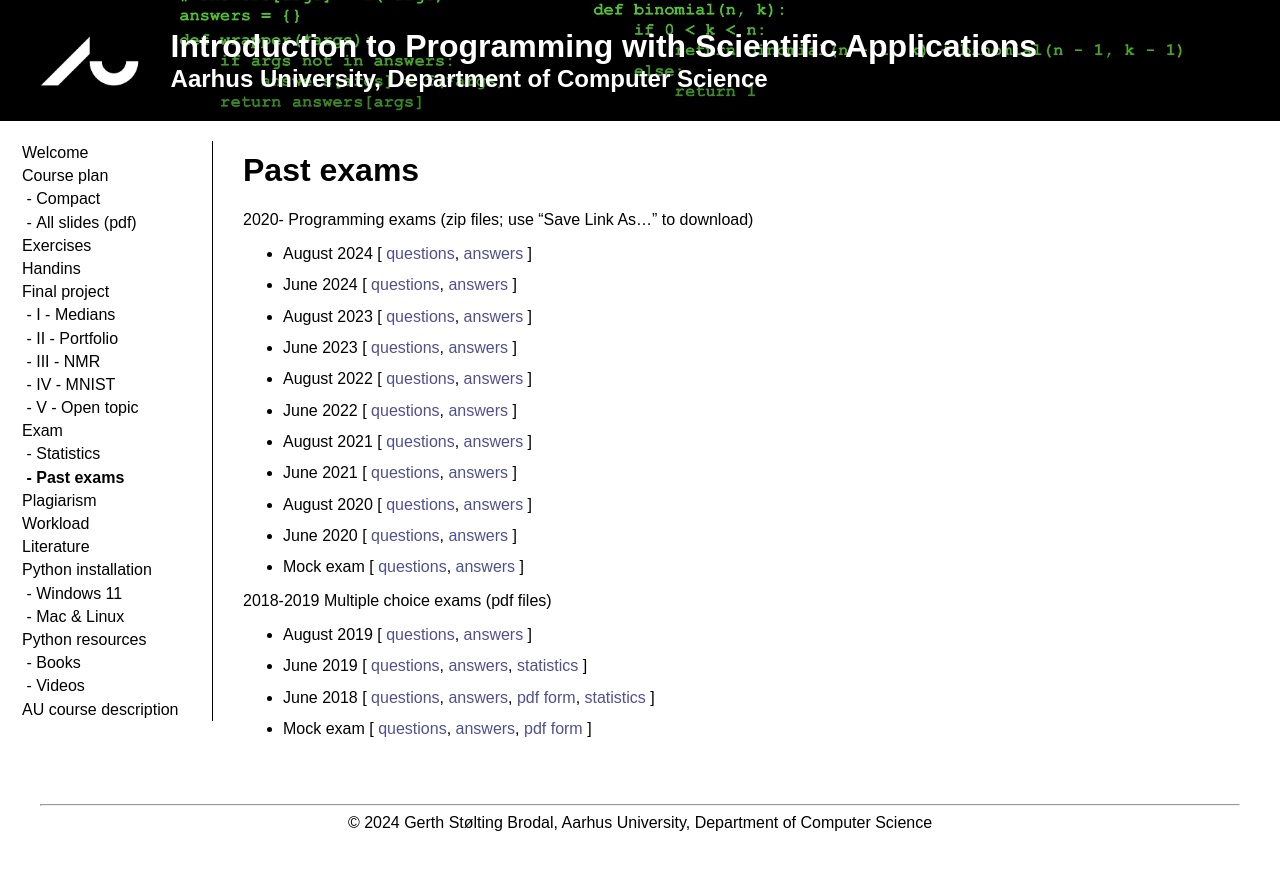
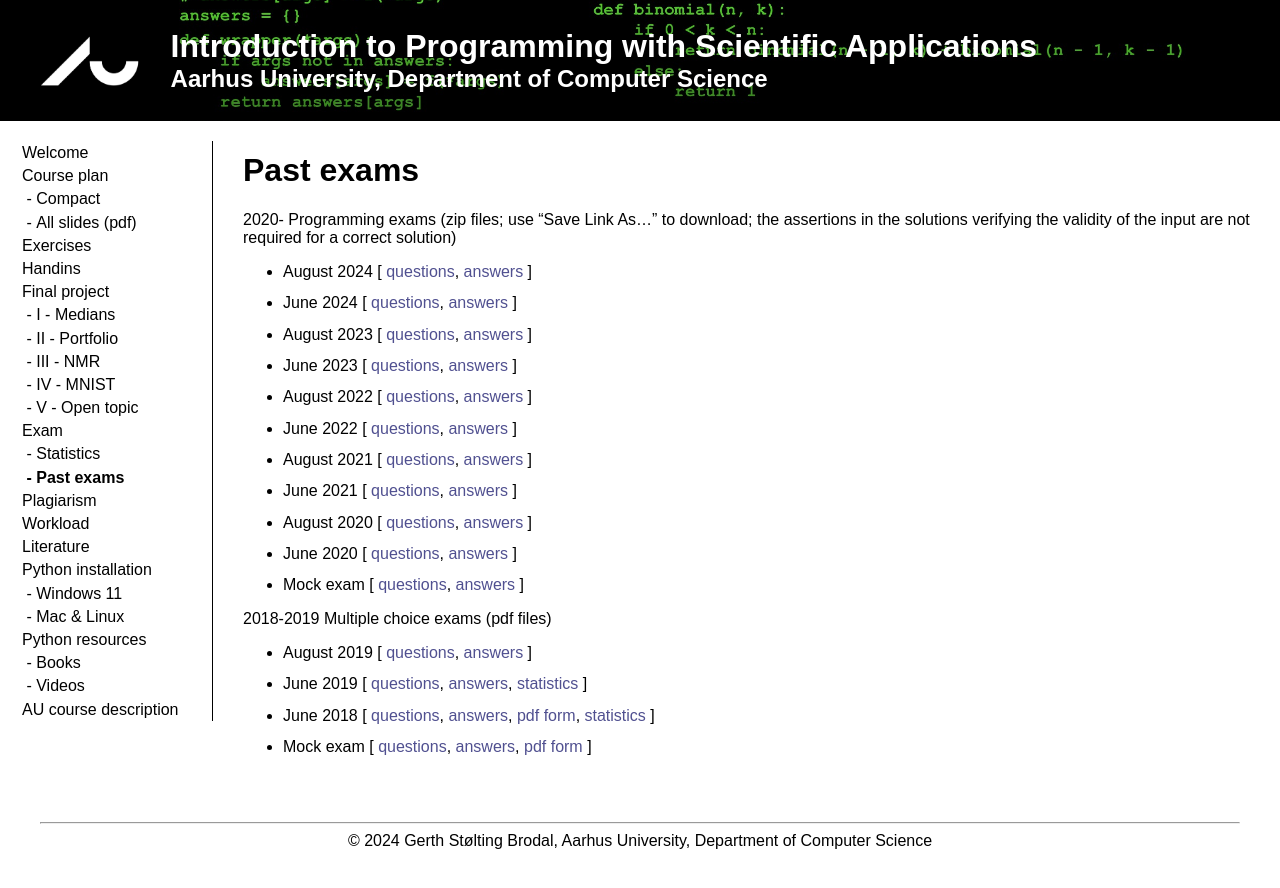
Before and after one commit to gsbrodal/gsbrodal.github.io, a Jekyll site: the page built from ipsa/exam-past.md, in a window 1280 px wide. Shown: the top 888 px of the page. Built offline with Jekyll 4.4.1, drawn with Linux system fonts in a browser that asks for light colours; our own code applies the rules of GitHub Pages for plain Markdown files.

Commit message:
exam-past.md

```diff
--- a/ipsa/exam-past.md
+++ b/ipsa/exam-past.md
@@ -1,6 +1,9 @@
 # Past exams
 
-2020- Programming exams (zip files; use "Save Link As..." to download)
+2020- Programming exams
+(zip files; use "Save Link As..." to download;
+the assertions in the solutions verifying the validity of the input
+are not required for a correct solution)
 
 * August 2024 [
   [questions](exams/ipsa24r.zip),
```
